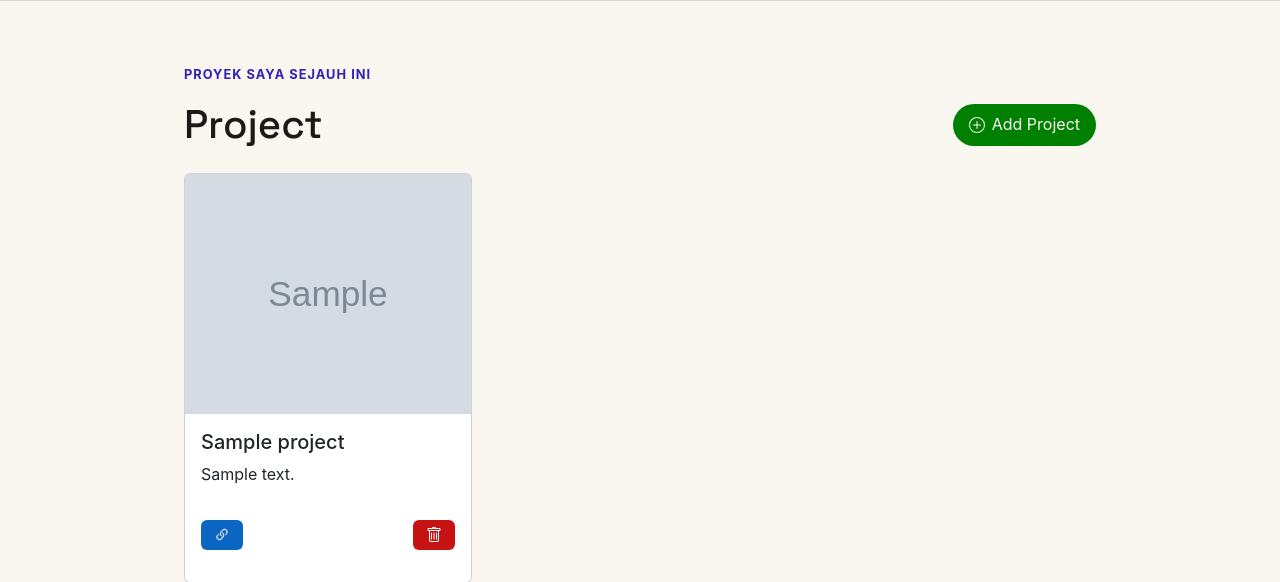
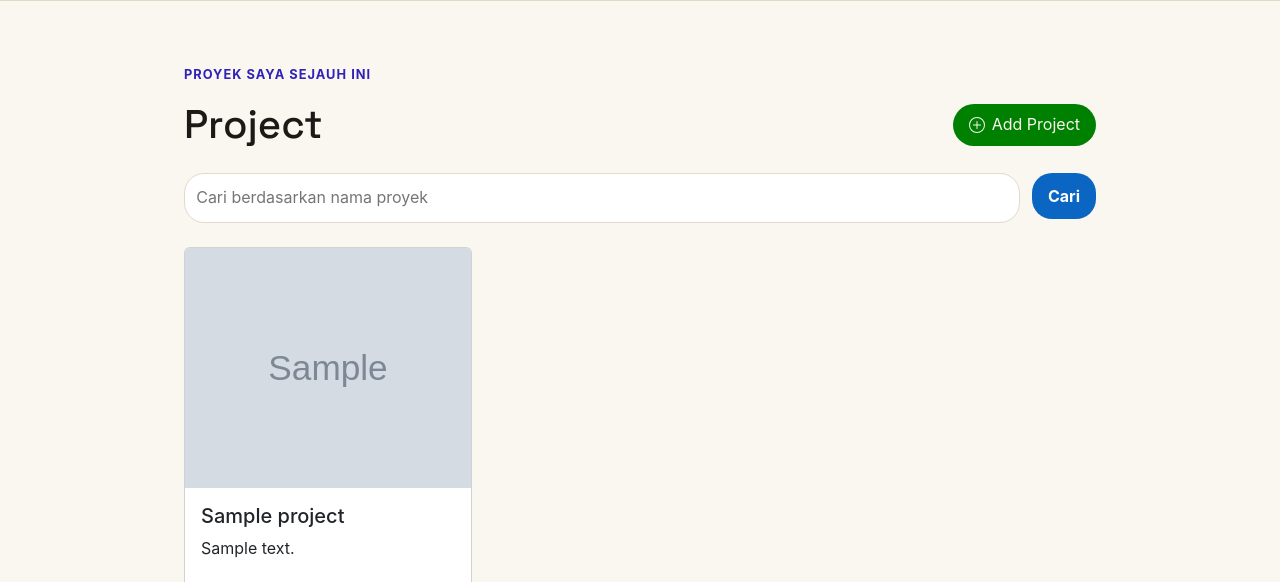
Before and after one commit to adpsxx/myportofolios, a Django app: page /projects/ in a window 1280 px wide. Shown: the part 91-673 px from the top of the page. Run offline with Django 5.2, Linux system fonts and the light colour scheme; tables that the repository leaves empty hold one stand-in row (values such as "Sample post"); grey boxes marked "Sample" are stand-in pictures.

Commit message:
Finish Tutorial 3. Add option to search for a spesific project.

```diff
--- a/static/css/style.css
+++ b/static/css/style.css
@@ -505,6 +505,33 @@ h1 {
     margin-top: 1.5rem;
 }
 
+/*CSS FOR PROJECT SEARCH*/
+.project-search {
+    display: flex;
+    gap: 0.75rem;
+    margin-bottom: 1.5rem;
+}
+
+.project-search .button {
+    background-color: #0a66c2;
+}
+
+.project-search__input {
+    width: 100%;
+    min-width: 0;
+    padding: 0.7rem;
+    border: 1px solid var(--line);
+    border-radius: var(--radius);
+    background: #fff;
+    color: var(--ink);
+    font: inherit;
+}
+
+.project-search__input:focus {
+    outline: 2px solid var(--accent);
+    border-color: var(--accent);
+}
+
 /*Mobile view*/
 /*Make every element goes to the center*/
 @media (max-width: 600px) {
--- a/templates/project.html
+++ b/templates/project.html
@@ -14,6 +14,18 @@
                     <a href="{% url 'main:create_project' %}" class="add-button"><svg xmlns="http://www.w3.org/2000/svg" width="16" height="16" fill="currentColor" class="bi bi-plus-circle" viewBox="0 0 16 16"><path d="M8 15A7 7 0 1 1 8 1a7 7 0 0 1 0 14m0 1A8 8 0 1 0 8 0a8 8 0 0 0 0 16"/><path d="M8 4a.5.5 0 0 1 .5.5v3h3a.5.5 0 0 1 0 1h-3v3a.5.5 0 0 1-1 0v-3h-3a.5.5 0 0 1 0-1h3v-3A.5.5 0 0 1 8 4"/></svg>Add Project</a>
                 </div>
 
+                <form method="get"
+                      action="{% url 'main:show_project' %}"
+                      class="project-search">
+                    <input type="search"
+                           name="title"
+                           value="{{ title_query }}"
+                           placeholder="Cari berdasarkan nama proyek"
+                           class="project-search__input"
+                           aria-label="Cari berdasarkan nama proyek">
+                    <button type="submit" class="button">Cari</button>
+                </form>
+
                 <div class="project-grid">
                     {% for project in project_list %}
                         <div class="card project-card" style="width: 18rem;">
@@ -29,9 +41,11 @@
                             </div>
                         </div>
                     {% empty %}
-                        <p class="empty-state">
-                            Belum ada projek yang ditambahkan.
-                        </p>
+                        {% if title_query %}
+                            <p class="empty-state">Tidak ada proyek dengan nama tersebut.</p>
+                        {% else %}
+                            <p class="empty-state">Belum ada proyek yang ditambahkan.</p>
+                        {% endif %}
                     {% endfor %}
                 </div>
             </div>
```
